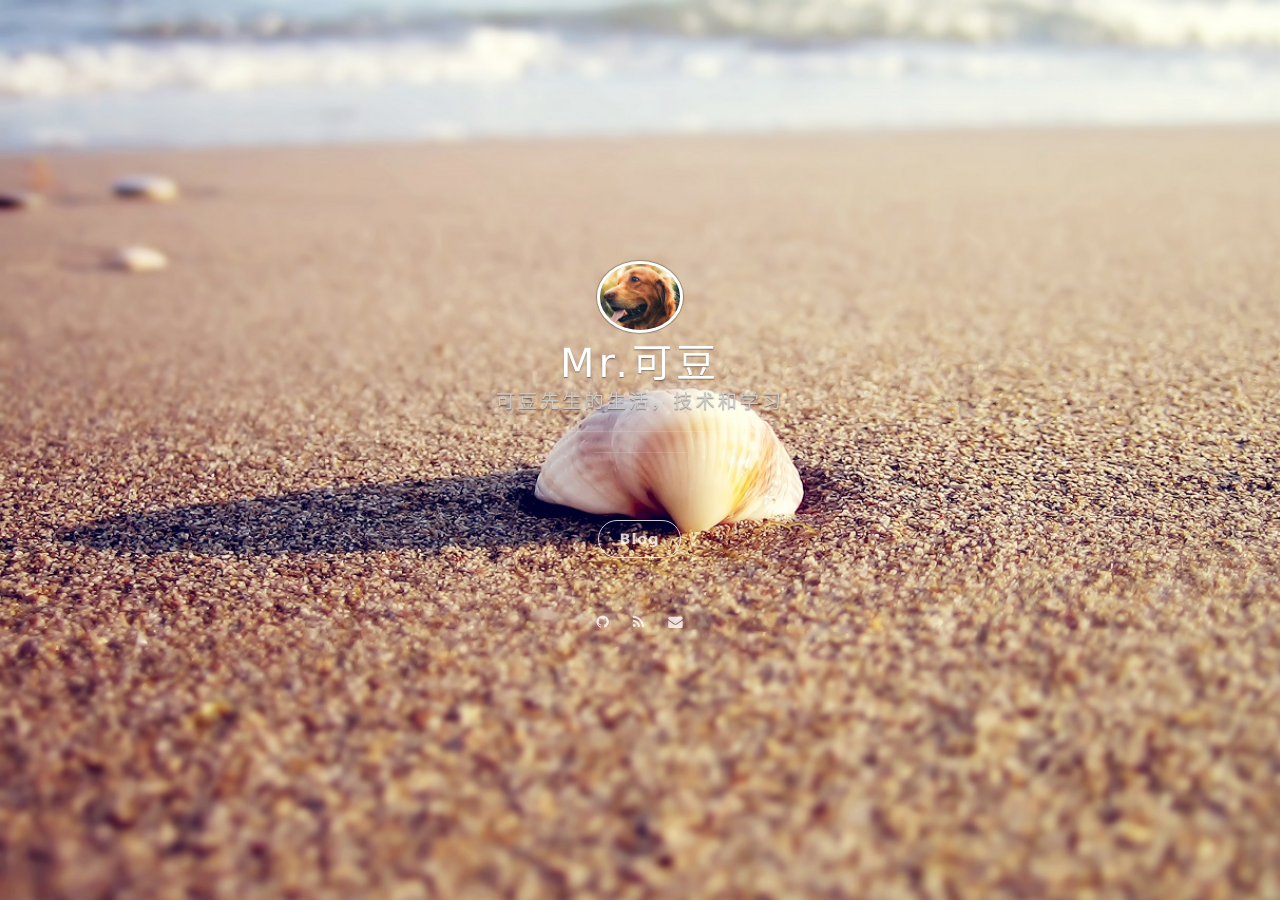
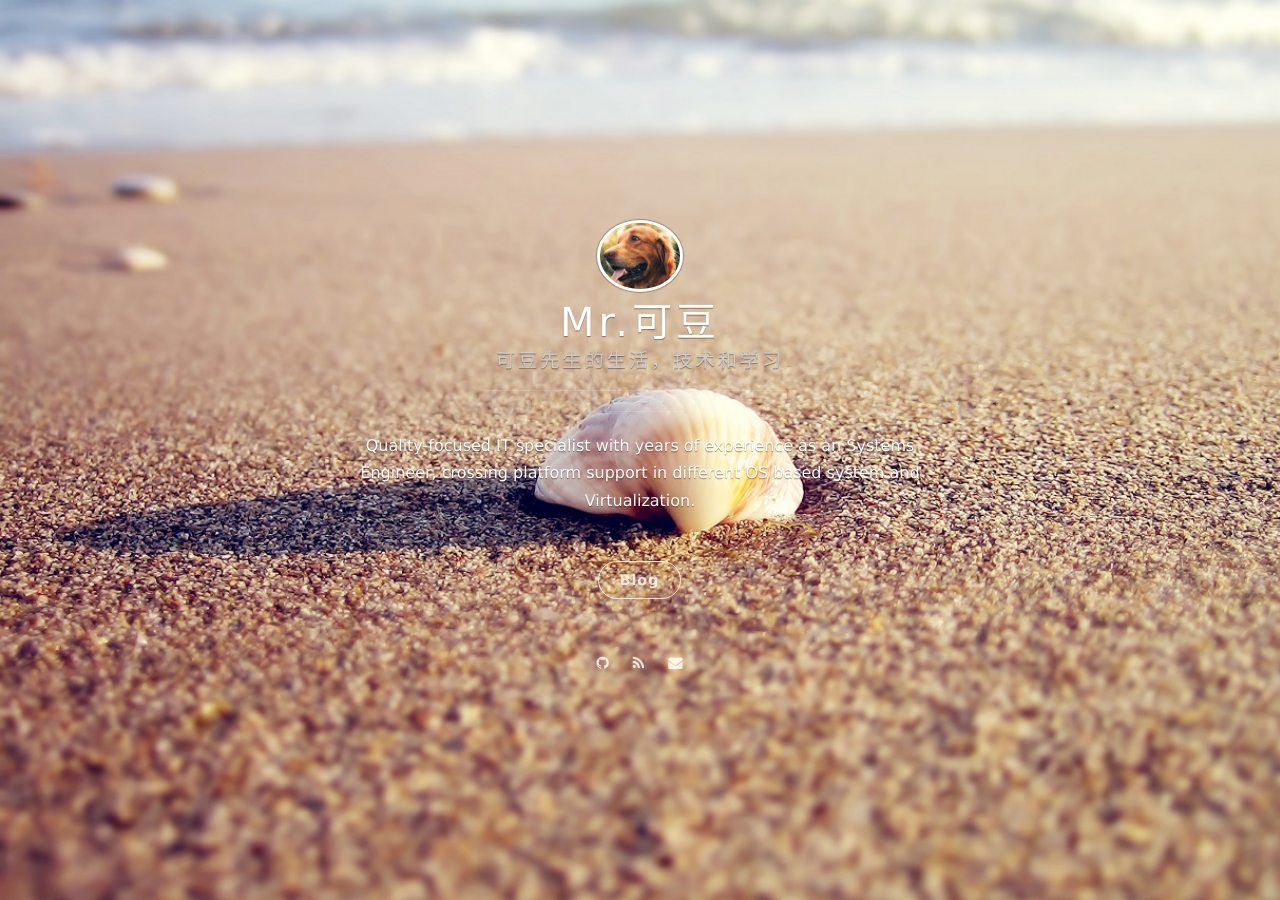
Before and after one commit to NickSu86/NickSu86.github.io, a Jekyll site: the page built from index.html, in a window 1280 px wide. Built offline with Jekyll 4.4.1, drawn with Linux system fonts in a browser that asks for light colours; nearby versions of some CDN libraries; the list of posts is cut into pages by our own code.

Commit message:
update _config.yml

```diff
--- a/_config.yml
+++ b/_config.yml
@@ -1,7 +1,7 @@
 # Basic
 title: Mr.可豆
 subtitle: 可豆先生的生活，技术和学习
-#welcome_message: <a href="https://github.com/onevcat/vno-jekyll" target="_blank">Download the theme</a>
+welcome_message: Quality-focused IT specialist with years of experience as an Systems Engineer, crossing platform support in different OS based system  and Virtualization.
 #creator: <a href="http://onev.cat">@onevcat</a>
 
 #url: "http://vno.onevcat.com"
```
